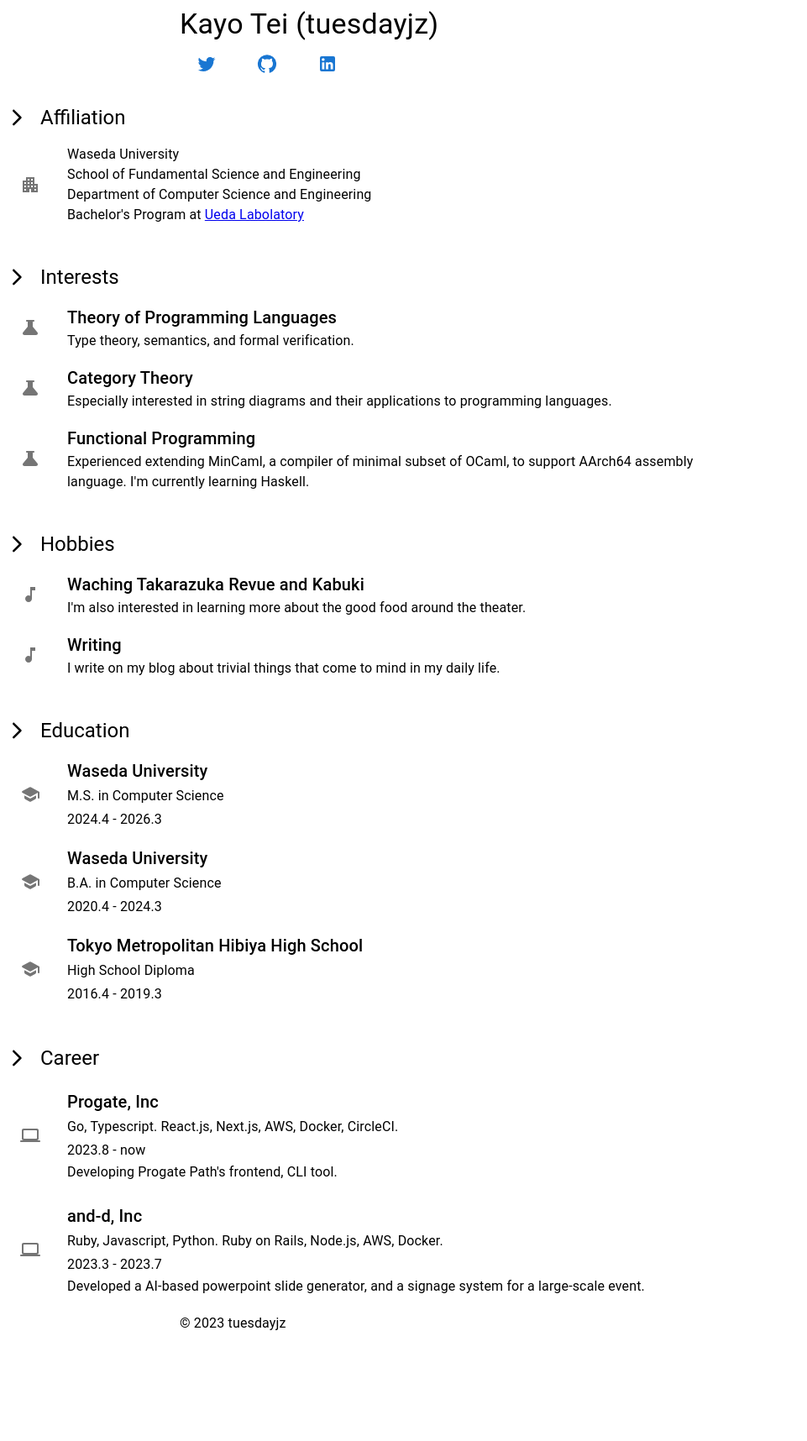
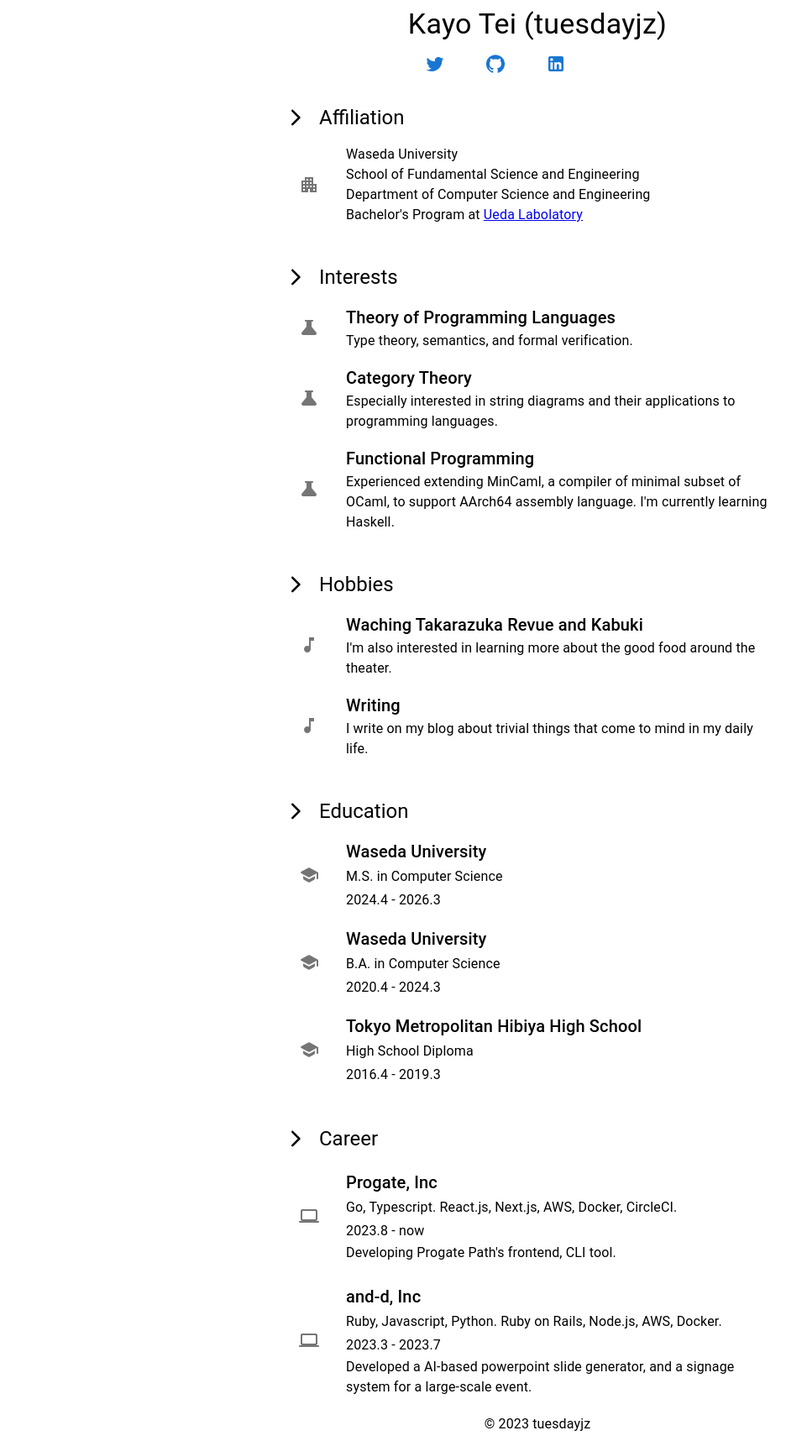
Before and after one commit to tuesdayjz/tuesdayjz.github.io, a Next.js app: page / in a window 1280 px wide. Shown: the whole page at 84% size, without its empty margins (0-961 px from the left). Before the commit the page ends 1596 px from the top, so only its background shows below. Built offline with nearby package versions, Linux system fonts and the light colour scheme.

Commit message:
align all items center

```diff
--- a/app/layout.tsx
+++ b/app/layout.tsx
@@ -1,23 +1,31 @@
 import Footer from "@/components/footer";
 import Header from "@/components/header";
-
-export const metadata = {
-  title: "tuesdayjz.github.io",
-  description: "home page of tuesdayjz.github.io",
-};
+import { Grid } from "@mui/material";
 
 export default function Layout({ children }: { children: React.ReactNode }) {
   return (
-    <html lang="ja">
+    <html lang="en">
       <head>
         <meta charSet="utf-8" />
-        <title>{metadata.title}</title>
-        <meta name="description" content={metadata.description} />
+        <title>tuesdayjz</title>
+        <meta name="description" content="tuesdayjz's portfolio" />
+        <meta name="author" content="tuesdayjz" />
+        <meta name="viewport" content="width=device-width, initial-scale=1.0" />
+        <meta name="theme-color" content="#ffffff" />
       </head>
       <body>
-        <Header />
-        <main>{children}</main>
-        <Footer />
+        <main>
+          <Grid
+            container
+            justifyContent="center"
+            direction="column"
+            alignItems="center"
+          >
+            <Header />
+            {children}
+            <Footer />
+          </Grid>
+        </main>
       </body>
     </html>
   );
--- a/app/page.tsx
+++ b/app/page.tsx
@@ -1,4 +1,4 @@
-import { Box } from "@mui/material";
+import { Box, Grid } from "@mui/material";
 import { NextPage } from "next";
 import Education from "@/components/education";
 import Career from "@/components/career";
@@ -8,13 +8,13 @@ import Affiliation from "@/components/affiliation";
 
 const Portfolio: NextPage = () => {
   return (
-    <Box maxWidth="md">
+    <Grid container maxWidth="600px" direction="column">
       <Affiliation />
       <Interest />
       <Hobby />
       <Education />
       <Career />
-    </Box>
+    </Grid>
   );
 };
 
--- a/components/affiliation.tsx
+++ b/components/affiliation.tsx
@@ -12,7 +12,7 @@ import Link from "next/link";
 
 const Affiliation = () => {
   return (
-    <Box maxWidth="md">
+    <Box maxWidth="600px">
       <Stack direction="row" spacing={2} alignItems="center" mt="30px">
         <ArrowForwardIosRounded />
         <Typography variant="h5">Affiliation</Typography>
--- a/components/career.tsx
+++ b/components/career.tsx
@@ -32,7 +32,7 @@ const CareerItem = (props: {
 
 const Career = () => {
   return (
-    <Box maxWidth="md">
+    <Box maxWidth="600px">
       <Stack direction="row" spacing={2} alignItems="center" mt="30px">
         <ArrowForwardIosRounded />
         <Typography variant="h5">Career</Typography>
--- a/components/education.tsx
+++ b/components/education.tsx
@@ -30,7 +30,7 @@ const EducationItem = (props: {
 
 const Education = () => {
   return (
-    <Box maxWidth="md">
+    <Box maxWidth="600px">
       <Stack direction="row" spacing={2} alignItems="center" mt="30px">
         <ArrowForwardIosRounded />
         <Typography variant="h5">Education</Typography>
--- a/components/footer.tsx
+++ b/components/footer.tsx
@@ -1,4 +1,4 @@
-import { AppBar, Container, Typography } from "@mui/material";
+import { AppBar, Grid, Typography } from "@mui/material";
 
 const Footer = () => {
   return (
@@ -7,12 +7,18 @@ const Footer = () => {
       position="static"
       color="transparent"
       elevation={0}
+      sx={{ maxWidth: "600px" }}
     >
-      <Container maxWidth="md">
+      <Grid
+        container
+        maxWidth="600px"
+        justifyContent="center"
+        alignItems="center"
+      >
         <Typography variant="body1" alignSelf="center">
           © 2023 tuesdayjz
         </Typography>
-      </Container>
+      </Grid>
     </AppBar>
   );
 };
--- a/components/header.tsx
+++ b/components/header.tsx
@@ -1,11 +1,4 @@
-import {
-  Box,
-  Typography,
-  Stack,
-  Button,
-  AppBar,
-  Container,
-} from "@mui/material";
+import { Box, Typography, Stack, Button, AppBar, Grid } from "@mui/material";
 import { GitHub, LinkedIn, Twitter } from "@mui/icons-material";
 import { ReactJSXElement } from "@emotion/react/types/jsx-namespace";
 
@@ -39,8 +32,14 @@ const Header = () => {
       position="static"
       color="transparent"
       elevation={0}
+      sx={{ maxWidth: "600px" }}
     >
-      <Container maxWidth="md">
+      <Grid
+        container
+        maxWidth="600px"
+        justifyContent="center"
+        alignItems="center"
+      >
         <Box
           sx={{
             display: "flex",
@@ -53,7 +52,7 @@ const Header = () => {
             <Buttons />
           </Stack>
         </Box>
-      </Container>
+      </Grid>
     </AppBar>
   );
 };
--- a/components/hobby.tsx
+++ b/components/hobby.tsx
@@ -27,7 +27,7 @@ const HobbyItem = (props: { hobby: string; description?: string }) => {
 
 const Hobby = () => {
   return (
-    <Box maxWidth="md">
+    <Box maxWidth="600px">
       <Stack direction="row" spacing={2} alignItems="center" mt="30px">
         <ArrowForwardIosRounded />
         <Typography variant="h5">Hobbies</Typography>
--- a/components/interest.tsx
+++ b/components/interest.tsx
@@ -27,7 +27,7 @@ const InterestItem = (props: { interest: string; description?: string }) => {
 
 const Interest = () => {
   return (
-    <Box maxWidth="md">
+    <Box maxWidth="600px">
       <Stack direction="row" spacing={2} alignItems="center" mt="30px">
         <ArrowForwardIosRounded />
         <Typography variant="h5">Interests</Typography>
```
